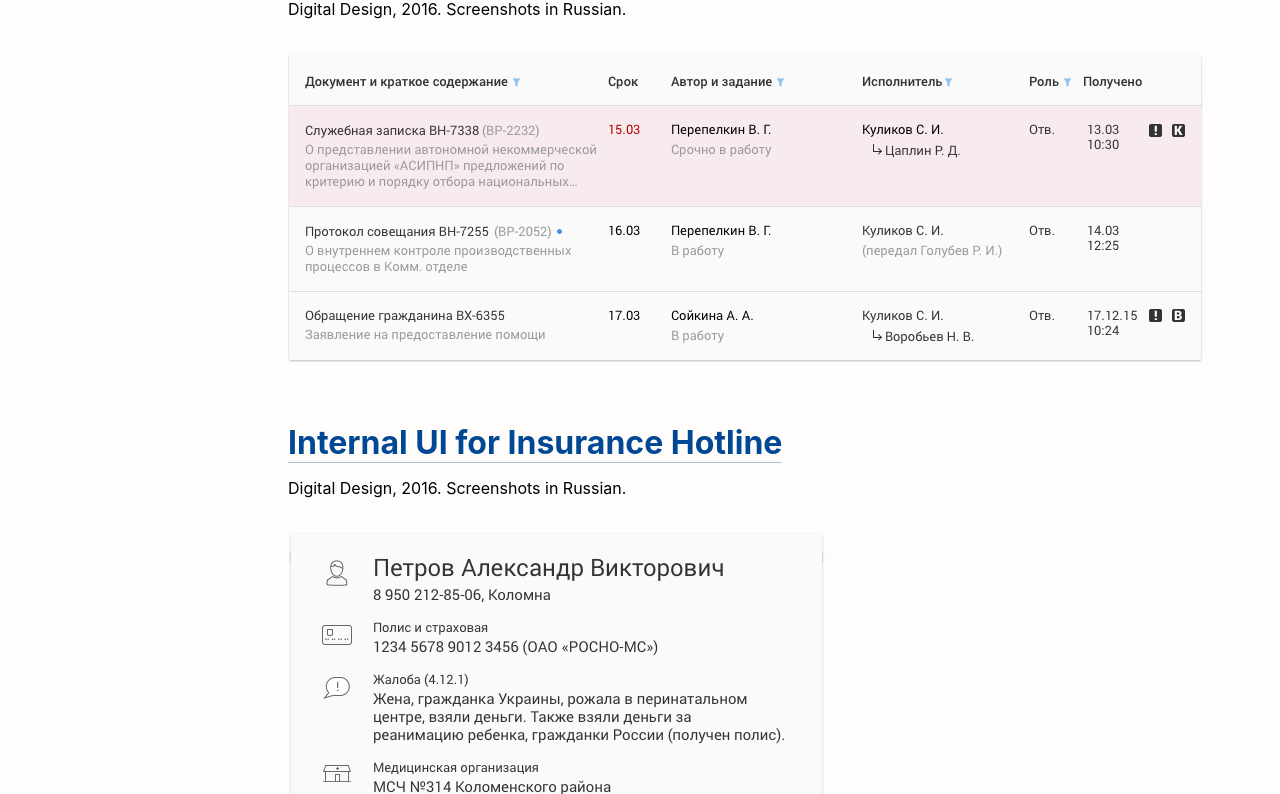
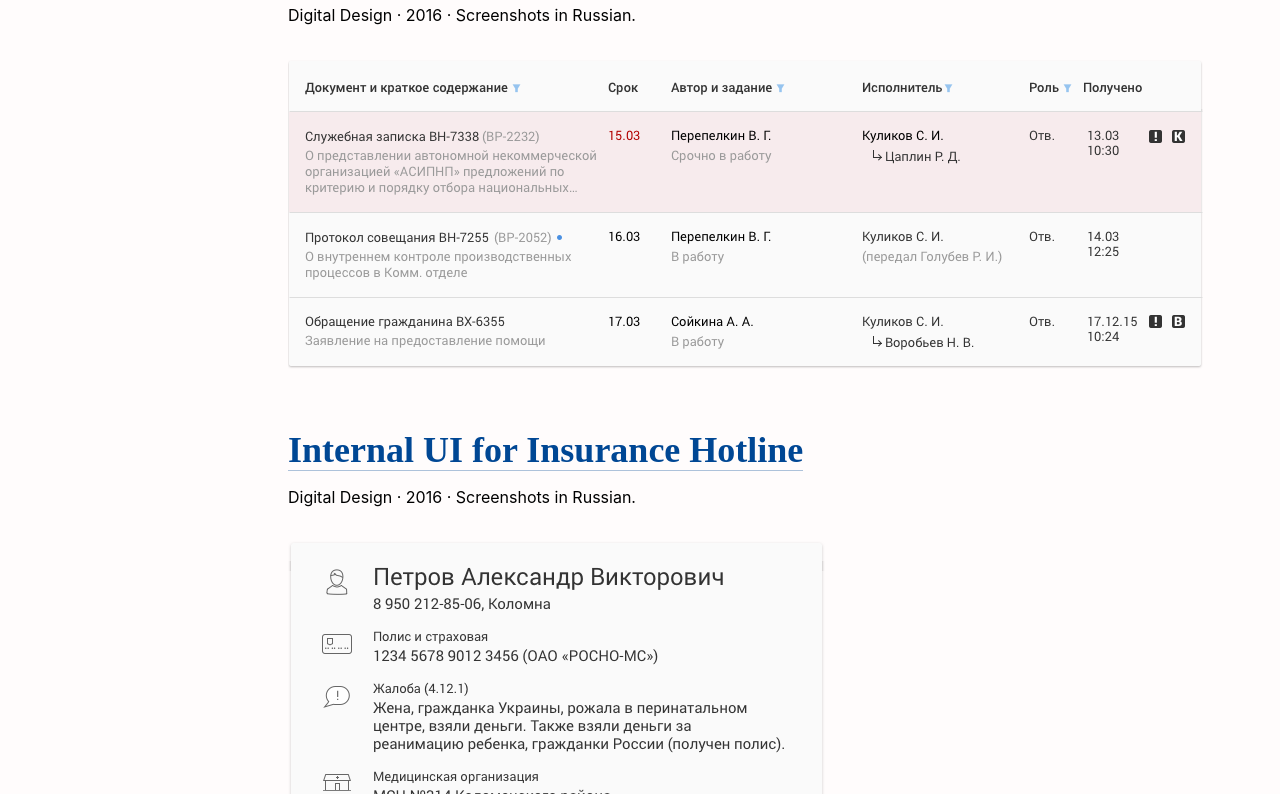
Before and after one commit to krauklish/krauklish.github.io, a plain HTML site: page index.html in a window 1280 px wide. Shown: the part 535-1329 px from the top of the page. Drawn offline with Linux system fonts and the light colour scheme; a small style sheet from the web is missing.

Commit message:
Update headers to Normalidad

```diff
--- a/index.html
+++ b/index.html
@@ -3,7 +3,7 @@
     <meta charset="utf-8">
     <meta http-equiv="X-UA-Compatible" content="IE=edge,chrome=1">
     <!doctype html>
-  <link href="https://fonts.googleapis.com/css?family=Roboto+Mono:400,700&subset=cyrillic" rel="stylesheet">
+  <link rel="stylesheet" href="https://webfonts.fontstand.com/WF-011441-faa8ec6290fddf4ca707b202419e42d6.css" type="text/css"/>
   <link rel="stylesheet" href="/static/css/normalize.css">
   <link rel="stylesheet" href="/static/css/style.css">
   <meta name="viewport" content="width=device-width, initial-scale=1">
@@ -34,7 +34,7 @@
           <h2 class="item__caption xl">
             Human Evolution
           </h2>
-          <p class="item__info">Personal project, 2017. In Russian.</p>
+          <p class="item__info">Personal project · 2017 · In Russian.</p>
         </div>
         <img src="static/img/human-evolution.png" alt="“Human Evolution“ Project" class="item__cover he">
       </a>
@@ -46,7 +46,7 @@
           <h2 class="item__caption xl">
             Document Management System UI
           </h2>
-          <p class="item__info">Digital Design, 2016. Screenshots in Russian.</p>
+          <p class="item__info">Digital Design · 2016 · Screenshots in Russian.</p>
         </div>
         <img src="static/img/tc.png" alt="Document Management System UI" class="item__cover">
       </a>
@@ -58,7 +58,7 @@
           <h2 class="item__caption xl">
             Internal UI for Insurance Hotline
           </h2>
-          <p class="item__info">Digital Design, 2016. Screenshots in Russian.</p>
+          <p class="item__info">Digital Design · 2016 · Screenshots in Russian.</p>
         </div>
         <img src="static/img/callcenter.png" alt="Inner UI for Insurance Hotline" class="item__cover">
       </a>
--- a/static/css/style.css
+++ b/static/css/style.css
@@ -98,6 +98,12 @@ hr {
 
 html {
 	font-size: 12px;
+}
+
+h1, h2, h3, h4 {
+	font-family: "Normalidad Extended Bold";
+	font-weight: normal;
+	font-style: normal;
 }
 
 h1 {
@@ -278,7 +284,7 @@ body,
 		position: relative;
 	}
 	.item__caption.xl {
-		font-size: 2.666em;
+		font-size: 3em;
 	}
 	.item__header--top {
 		max-width: 254px;
```
Also changed, not shown: callcenter/index.html (+1 -1 lines), table-view/index.html (+1 -1 lines), tc/index.html (+1 -1 lines).
